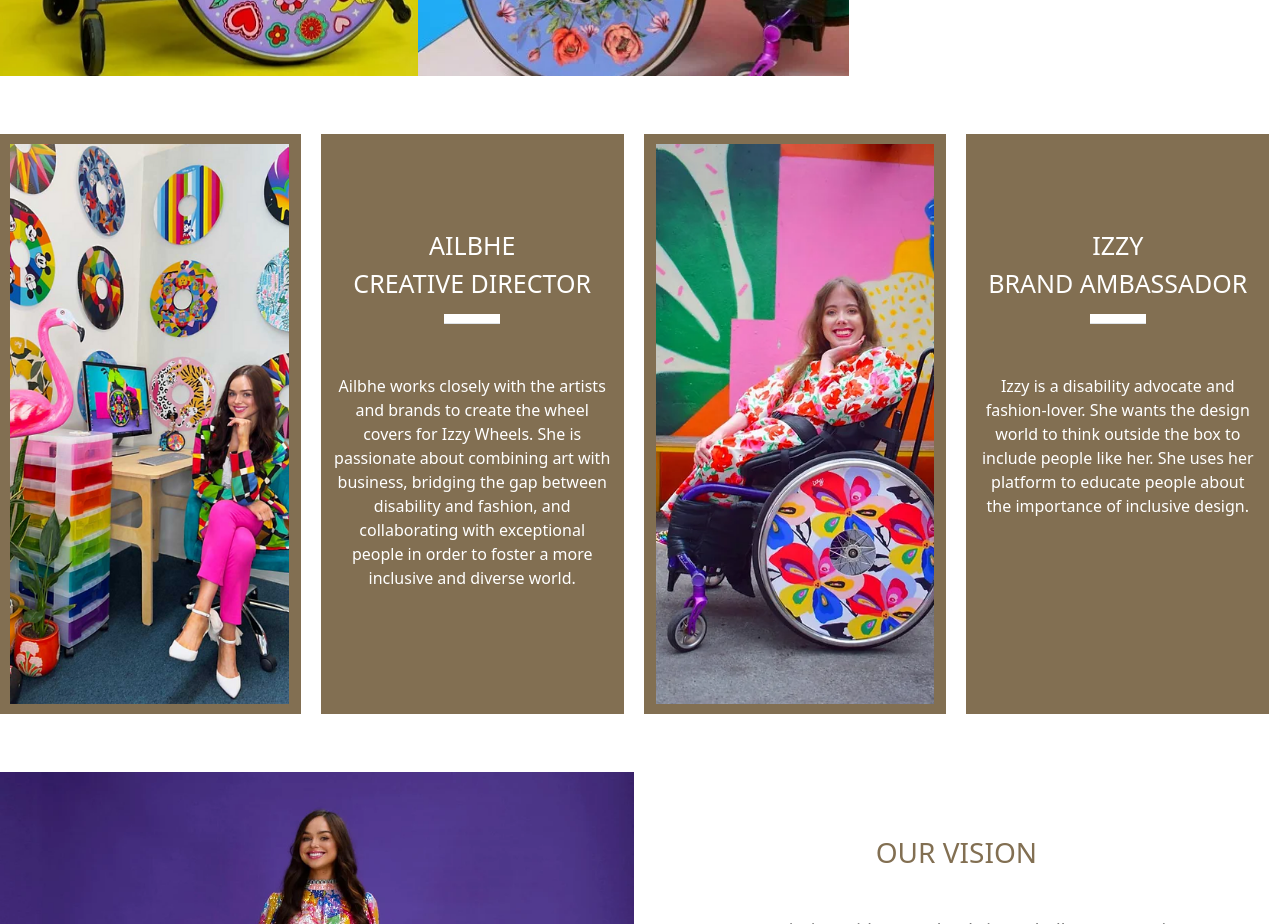
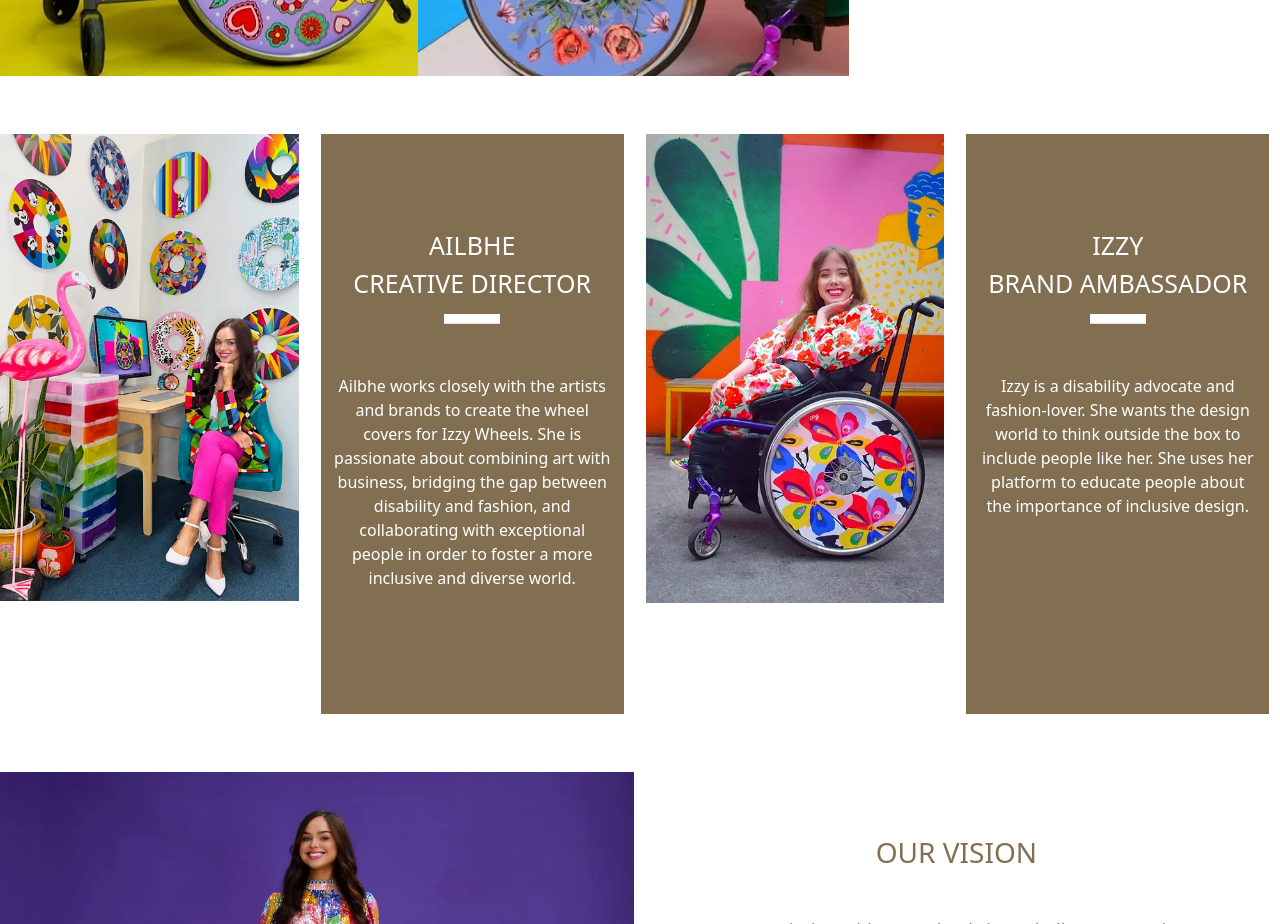
Before and after one commit to Kimiolivero666/Izzy-wheels, a React (Vite) app: page /ourStory in a window 1280 px wide. Shown: the part 5020-5944 px from the top of the page. Built offline with nearby package versions, Linux system fonts and the light colour scheme; a web font is replaced by a local one.

Commit message:
our story

```diff
--- a/src/page/our-story/OurStory.jsx
+++ b/src/page/our-story/OurStory.jsx
@@ -190,7 +190,7 @@ const OurStory = () => {
 
                 <div className="my-3 mt-5">
                     <Row>
-                        <Col xs={12} md={6} lg={3} className='section-fin text-center'>
+                        <Col xs={12} md={6} lg={3} className='section-fin-img text-center'>
                             <img src={f16} alt="" />
                         </Col>
                         <Col xs={12} md={6} lg={3} className='section-fin text-center'>
@@ -203,7 +203,7 @@ const OurStory = () => {
                                 <p>Ailbhe works closely with the artists and brands to create the wheel covers for Izzy Wheels. She is passionate about combining art with business, bridging the gap between disability and fashion, and collaborating with exceptional people in order to foster a more inclusive and diverse world.</p>
                             </div>
                         </Col>
-                        <Col xs={12} md={6} lg={3} className='section-fin text-center'>
+                        <Col xs={12} md={6} lg={3} className='section-fin-img text-center'>
                             <img src={f214} alt="" />
                         </Col>
                         <Col xs={12} md={6} lg={3} className='section-fin text-center'>
--- a/src/page/our-story/ourStory.css
+++ b/src/page/our-story/ourStory.css
@@ -89,8 +89,8 @@
     color: var(--blanco);
 }
 
-.section-fin img {
-    height: 70vh;
+.section-fin-img img {
+    height: 72gvh;
 width: 100%;
 object-fit: cover;
 margin-top: 10px;
```
